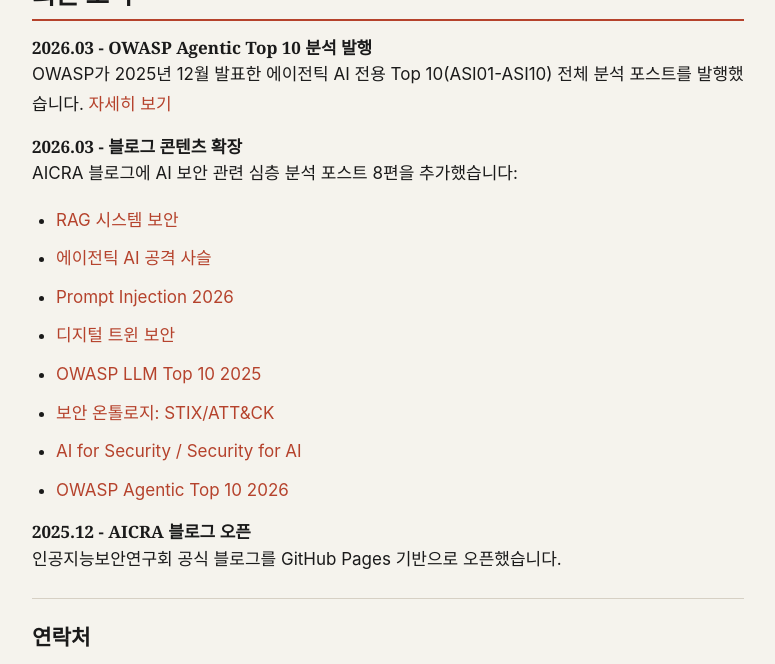
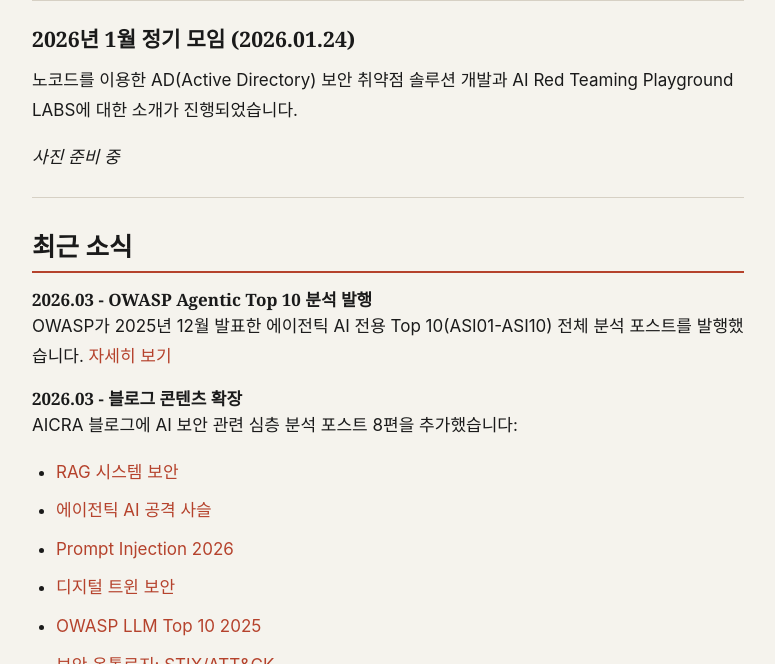
Before and after one commit to AICRA-PAGE/AICRA-PAGE.github.io, a Jekyll site: the page built from _pages/news.md, in a window 1280 px wide and 900 px high, scrolled down 2304 px, cut to the strip 236-900 px from the top of the window. Shown: the whole strip, without its empty margins (252-1027 px from the left). Built offline with Jekyll 4.4.1, drawn with Linux system fonts in a browser that asks for light colours; some web fonts are replaced; some of the changed text lies outside the part shown.

Commit message:
feat(news): add January 2026 meetup info (no-code AD security + AI Red Teaming LABS)\n\nCo-Authored-By: Claude Opus 4.6 (1M context) <noreply@anthropic.com>

```diff
--- a/_pages/news.md
+++ b/_pages/news.md
@@ -16,6 +16,7 @@ description: "AICRA 연구회 동향, 세미나, 활동 소식"
 | 시기 | 활동 | 상태 |
 |------|------|------|
 | 1월 | AICRA 블로그 오픈 | 완료 |
+| 1월 | 1월 정기 모임 (노코드 AD보안 + AI Red Teaming LABS) | 완료 |
 | 2월 | AI 보안 위협 분석 시리즈 발행 | 진행중 |
 | 3월 | OWASP LLM/Agentic Top 10 분석 | 완료 |
 | 3월 | 3월 정기 모임 | 완료 |
@@ -42,6 +43,14 @@ description: "AICRA 연구회 동향, 세미나, 활동 소식"
   <img src="/assets/img/events/2026-03/KakaoTalk_20260322_115550454_09.jpg" alt="활동 3" style="width:100%; border-radius:6px;">
   <img src="/assets/img/events/2026-03/KakaoTalk_20260322_115550454.jpg" alt="발표 화면" style="width:100%; border-radius:6px;">
 </div>
+
+---
+
+### 2026년 1월 정기 모임 (2026.01.24)
+
+노코드를 이용한 AD(Active Directory) 보안 취약점 솔루션 개발과 AI Red Teaming Playground LABS에 대한 소개가 진행되었습니다.
+
+*사진 준비 중*
 
 ---
 
```
